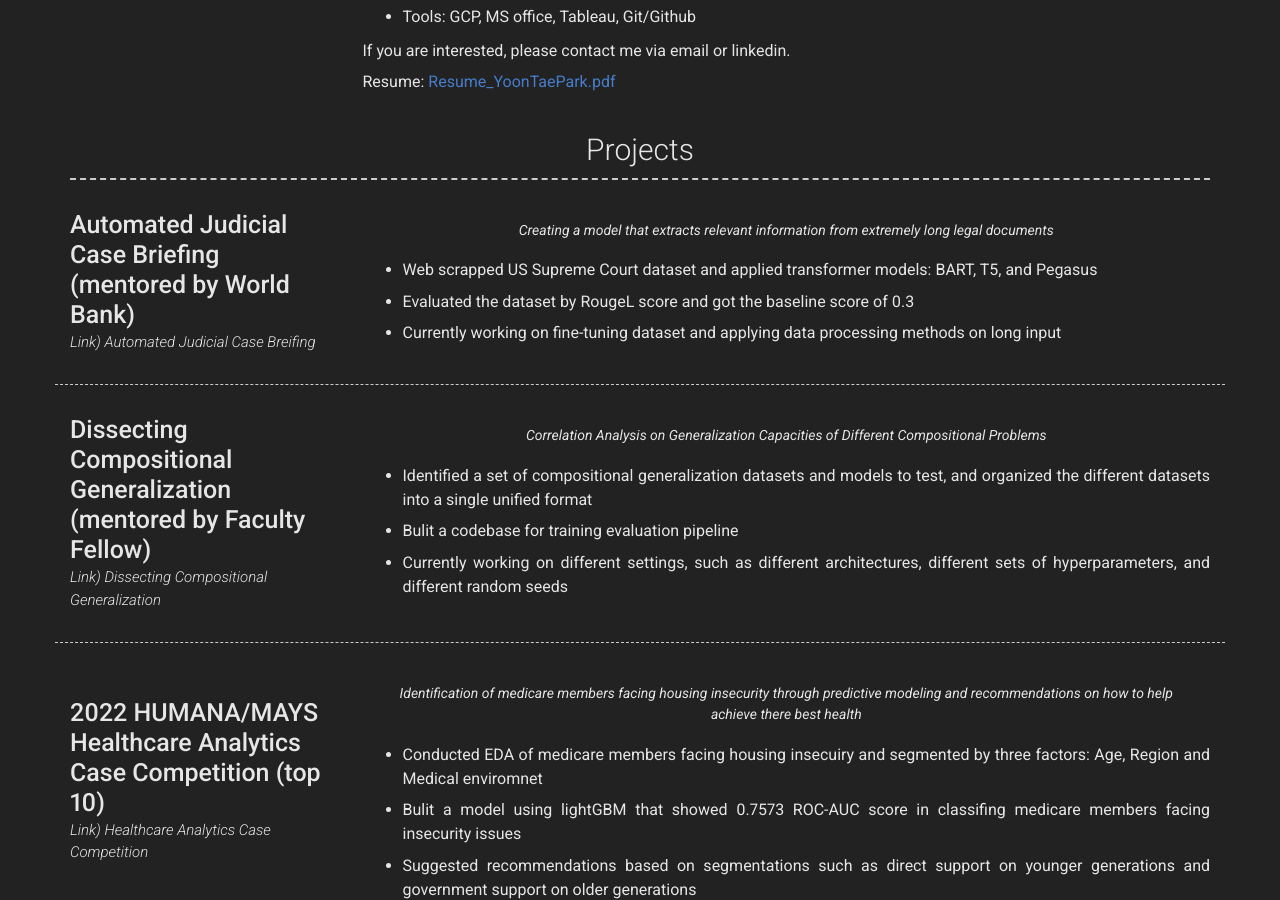
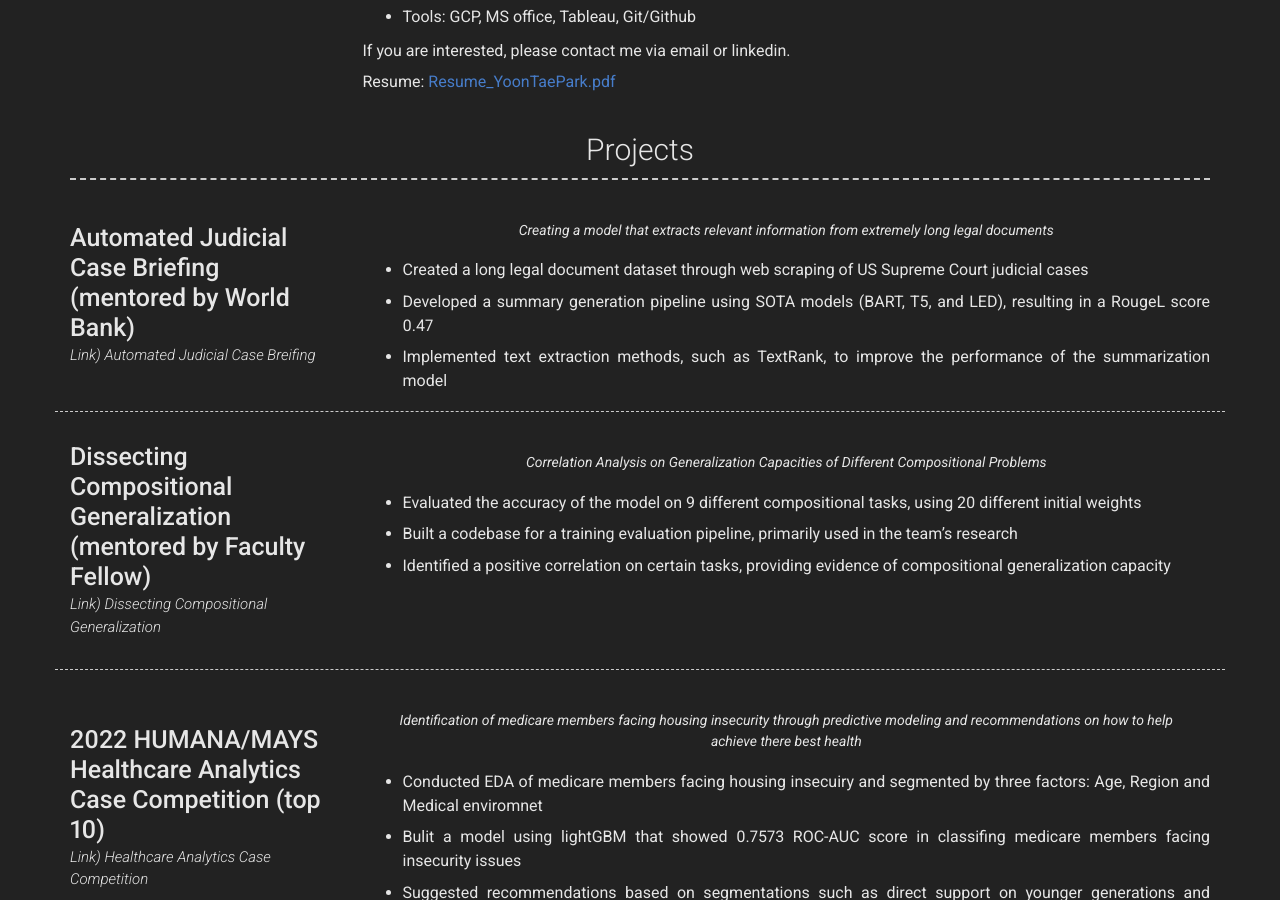
Before and after one commit to sproogen/modern-resume-theme, a Jekyll site: the page built from index.md, in a window 1280 px wide and 900 px high, scrolled down 551 px. Built offline with Jekyll 4.4.1, drawn with Linux system fonts in a browser that asks for light colours; nearby versions of some CDN libraries.

Commit message:
update_0125

```diff
--- a/_config.yml
+++ b/_config.yml
@@ -50,7 +50,7 @@ about_content: | # this will include new lines to allow paragraphs
 
   If you are interested, please contact me via email or linkedin.
 
-  Resume: <a href="https://drive.google.com/file/d/19Ad10HJvpVBGEzVuoCjf2CD4YeiumGS0/view?usp=sharing">Resume_YoonTaePark.pdf</a>
+  Resume: <a href="https://drive.google.com/file/d/11MNm87WsSLTCXZgtHAihe3yQElIouoVR/view?usp=share_link">Resume_YoonTaePark.pdf</a>
 
 ### content section
 content:
@@ -63,16 +63,16 @@ content:
         border: weak  # Value of `weak` will display a weak border below this item. # Any
                       # other value (or no value) means no border will be displayed
         title:  Automated Judicial Case Briefing (mentored by World Bank)
-        link: https://github.com/yoontaepark/portfolio/blob/main/projects/Automated_Judicial_Case_Briefing.pdf
+        link: https://github.com/yoontaepark/capstone-oyez/blob/main/reports/final/Capstone_final_group41_project68.pdf
         link_text: Link) Automated Judicial Case Breifing
         quote: >
           Creating a model that extracts relevant information from extremely long legal documents
         description: | # this will include new lines to allow paragraphs
-          - Web scrapped US Supreme Court dataset and applied transformer models: BART, T5, and Pegasus
+          - Created a long legal document dataset through web scraping of US Supreme Court judicial cases
 
-          - Evaluated the dataset by RougeL score and got the baseline score of 0.3
+          - Developed a summary generation pipeline using SOTA models (BART, T5, and LED), resulting in a RougeL score 0.47
 
-          - Currently working on fine-tuning dataset and applying data processing methods on long input
+          - Implemented text extraction methods, such as TextRank, to improve the performance of the summarization model
 
       - layout: left
         border: weak  # Value of `weak` will display a weak border below this item. # Any
@@ -83,11 +83,11 @@ content:
         quote: >
           Correlation Analysis on Generalization Capacities of Different Compositional Problems
         description: | # this will include new lines to allow paragraphs
-          - Identified a set of compositional generalization datasets and models to test, and organized the different datasets into a single unified format
+          - Evaluated the accuracy of the model on 9 different compositional tasks, using 20 different initial weights
 
-          - Bulit a codebase for training evaluation pipeline
+          - Built a codebase for a training evaluation pipeline, primarily used in the team’s research
 
-          - Currently working on different settings, such as different architectures, different sets of hyperparameters, and different random seeds
+          - Identified a positive correlation on certain tasks, providing evidence of compositional generalization capacity
 
       - layout: left
         border: weak  # Value of `weak` will display a weak border below this item. # Any
```
